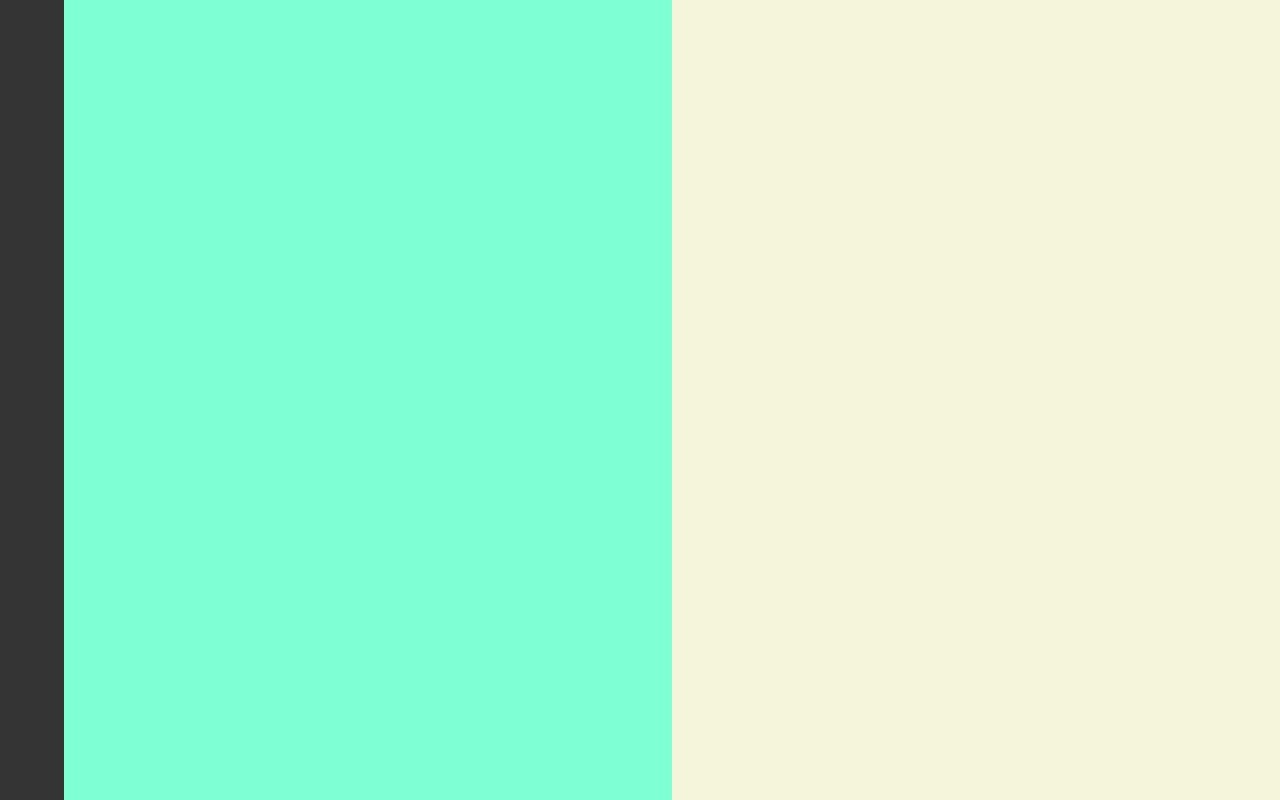
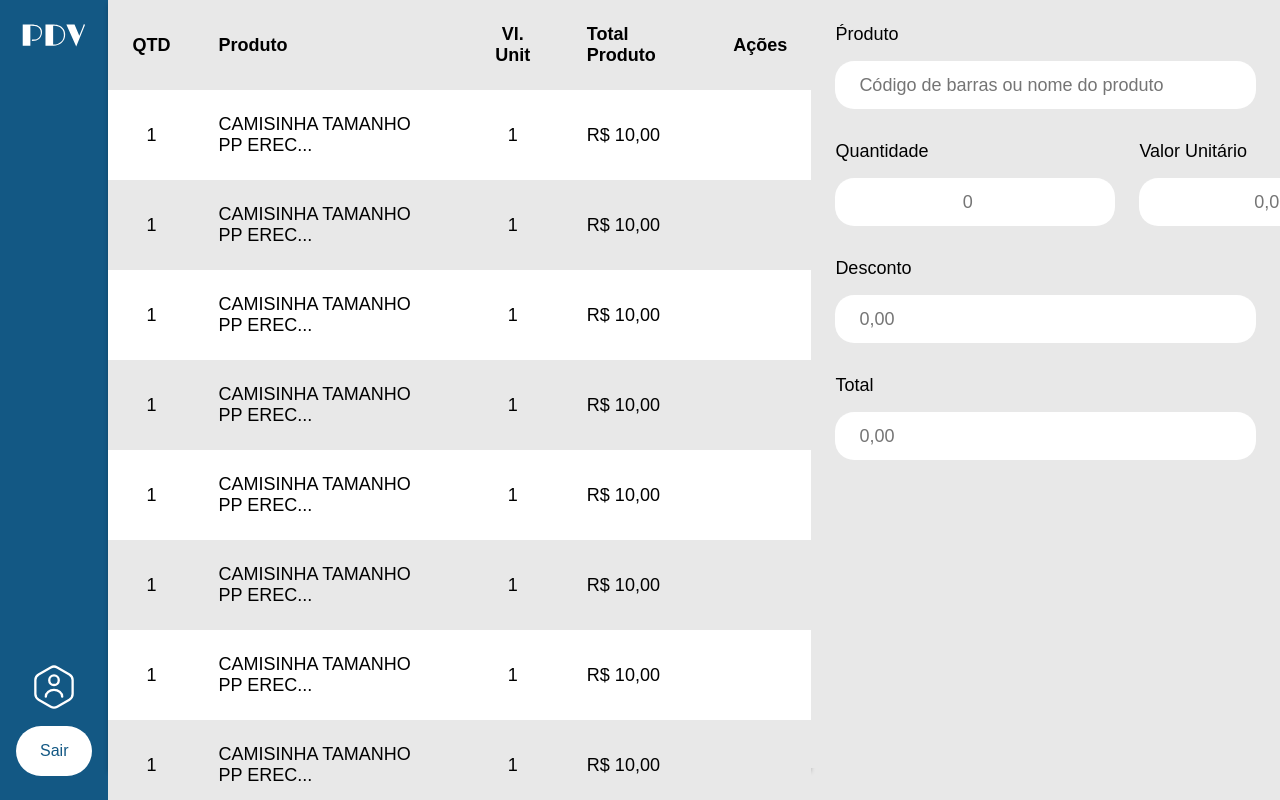
Before and after one commit to Nicolas-FIPP/passcode-frontend-pdv, a Next.js app: page /pages/home in a window 1280 px wide. Built offline with nearby package versions, Linux system fonts and the light colour scheme.

Commit message:
feat: shopping screen

```diff
--- a/src/app/pages/home/home-style.tsx
+++ b/src/app/pages/home/home-style.tsx
@@ -1,13 +1,14 @@
 "use client"
 
 import styled from "styled-components";
+import { PDVIcons } from "@/app/themes/icons";
+import { PDVColors } from "@/app/themes/colors";
 
 export const Container = styled.div`
   display: flex;
   flex-direction: row;
   align-items: center;
   justify-content: space-between;
-  background-color: aliceblue;
   height: 100vh;
 `;
 
@@ -15,39 +16,137 @@ export const NavBar = styled.div`
   display: flex;
   justify-content: space-between;
   align-items: center;
-  height: 100vh;
-  padding: 0 2rem;
-  background-color: #333;
+  flex-direction: column;
+  height: 100%;
+  padding: 1.5rem 1rem;
+  background-color: ${PDVColors.mainBlue};
   color: white;
 `;
 
 export const MainBlock = styled.div`
   display: flex;
-  flex-direction: column;
+  flex-direction: row;
   align-items: center;
   justify-content: center;
-  background-color: aquamarine;
-  padding: 2rem;
-  height: 100vh;
+  background-color: ${PDVColors.lightGray};
+  padding: 0 0 2rem 0;
+  height: 100%;
   width: 100%;
 `;
 
-export const InfoBlock = styled.div`
+export const InfoListBlock = styled.div`
   display: flex;
   flex-direction: column;
   align-items: center;
+  justify-content: start;
+  background-color: ${PDVColors.white};
+  box-shadow: 0px 4px 4px rgba(0, 0, 0, 0.25);
+  height: 100%;
+  width: 60%;
+`;
+
+export const InfoValueBlock = styled.div`
+  display: flex;
+  flex-direction: column;
+  align-items: center;
+  justify-content: start;
+  background-color: ${PDVColors.lightGray};
+  padding: 1.5rem;
+  height: 100%;
+  width: 40%;
+`;
+
+export const DivIconImage = styled.div`
+  display: flex;
+  align-items: center;
   justify-content: center;
-  background-color: beige;
-  padding: 2rem;
-  height: 100vh;
+`;
+
+export const DivColumnWithSpace = styled.div`
+  display: flex;
+  flex-direction: column;
+  justify-content: space-between;
+  gap: 1rem;
+`;
+
+export const DivRowWithSpace = styled.div`
+  display: flex;
+  flex-direction: row;
+  justify-content: space-between;
+  gap: 1.5rem;
+`;
+
+export const ProfileIcon = styled(PDVIcons.ProfileIcon)`
+  width: 2.5rem;
+`;
+
+export const TitleImage = styled(PDVIcons.TitlePdvIcon)`
+  width: 4rem;
+`
+
+export const ExitButton = styled.button`
+  background-color: ${PDVColors.white};
+  color: ${PDVColors.mainBlue};
+  padding: 1rem 1.5rem;
+  border: none;
+  border-radius: 2rem;
+  cursor: pointer;
+  font-size: 1rem;
+`;
+
+export const StyledTable = styled.table`
+  width: 100%;
+  border-collapse: collapse;
+  color: ${PDVColors.black};
+  font-size: large;
+
+  th {
+    background-color: ${PDVColors.lightGray};
+    padding: 1.5rem;
+  }
+
+  td {
+    padding: 1.5rem;
+  }
+
+  tr:nth-child(even) {
+    background-color: ${PDVColors.lightGray};
+  }
+
+  tr:nth-child(odd) {
+    background-color: ${PDVColors.white};
+  }
+`;
+
+export const FormContainer = styled.div`
+  display: flex;
+  flex-direction: column;
+  gap: 2rem;
   width: 100%;
 `;
 
-// export const IconImage = styled.div`
-//   width: 100px;
-//   height: 100px;
-//   cursor: pointer;
-//   /* background-color: aliceblue; */
-//   background-image: url('../assets/images/profile.png');
-//   margin: 1rem;
-// `;
+export const InputGroup = styled.div`
+  display: flex;
+  flex-direction: column;
+  gap: 1rem;
+  width: 100%;
+
+  label {
+    font-size: large;
+    color: ${PDVColors.black};
+  }
+
+  input {
+    height: 40px;
+    color: ${PDVColors.black};
+    padding: 1.5rem;
+    background-color: ${PDVColors.white};
+    border: transparent;
+    border-radius: 1.2rem;
+    font-size: large;
+  }
+  span {
+    font-size: 16px;
+    color: #333;
+  }
+`;
--- a/src/app/pages/home/page.tsx
+++ b/src/app/pages/home/page.tsx
@@ -1,20 +1,76 @@
 import { PDVIcons } from "@/app/themes/icons";
-import { PDVImages } from "@/app/themes/images";
 import styles from "../../page.module.css";
 
-import { Container, InfoBlock, MainBlock, NavBar } from "./home-style";
+import { Container, DivColumnWithSpace, DivIconImage, DivRowWithSpace, ExitButton, FormContainer, InfoListBlock, InfoValueBlock, InputGroup, MainBlock, NavBar, ProfileIcon, StyledTable, TitleImage } from "./home-style";
 
 export default function Home() {
   return (
     <Container>
       <NavBar>
+        <DivIconImage>
+          <TitleImage/>
+        </DivIconImage>
+        <DivColumnWithSpace>
+          <DivIconImage>
+            <ProfileIcon/>
+          </DivIconImage>
+          <ExitButton>
+            Sair
+          </ExitButton>
+        </DivColumnWithSpace>
       </NavBar>
       <MainBlock>
-
+        <InfoListBlock>
+          <StyledTable>
+            <thead>
+              <tr>
+                <th align="center">QTD</th>
+                <th align="left">Produto</th>
+                <th align="center">Vl. Unit</th>
+                <th align="left">Total Produto</th>
+                <th>Ações</th>
+              </tr>
+            </thead>
+            <tbody>
+                {Array.from({ length: 10 }).map((_, index) => (
+                <tr key={index}>
+                  <td align="center">1</td>
+                  <td align="left">CAMISINHA TAMANHO PP EREC...</td>
+                  <td align="center">1</td>
+                  <td align="left">R$ 10,00</td>
+                  <td align="center"></td>
+                </tr>
+                ))}
+            </tbody>
+          </StyledTable>
+        </InfoListBlock>
+        <InfoValueBlock>
+          <FormContainer>
+            <InputGroup>
+              <label>Ṕroduto</label>
+              <input type="text" placeholder="Código de barras ou nome do produto" />
+            </InputGroup>
+            <DivRowWithSpace>
+                <InputGroup>
+                <label>Quantidade</label>
+                <input type="number" placeholder="0" style={{ textAlign: 'center' }} />
+                </InputGroup>
+              <InputGroup>
+                <label>Valor Unitário</label>
+                <input type="number" placeholder="0,00" style={{ textAlign: 'center' }} />
+              </InputGroup>
+            </DivRowWithSpace>
+            <InputGroup>
+              <label>Desconto</label>
+              <input type="text" placeholder="0,00" />
+            </InputGroup>
+            <InputGroup>
+              <label>Total</label>
+              <input type="text" placeholder="0,00" />
+            </InputGroup>
+          </FormContainer>
+        </InfoValueBlock>
       </MainBlock>
-      <InfoBlock>
-
-      </InfoBlock>
     </Container>
   );
 }
```
